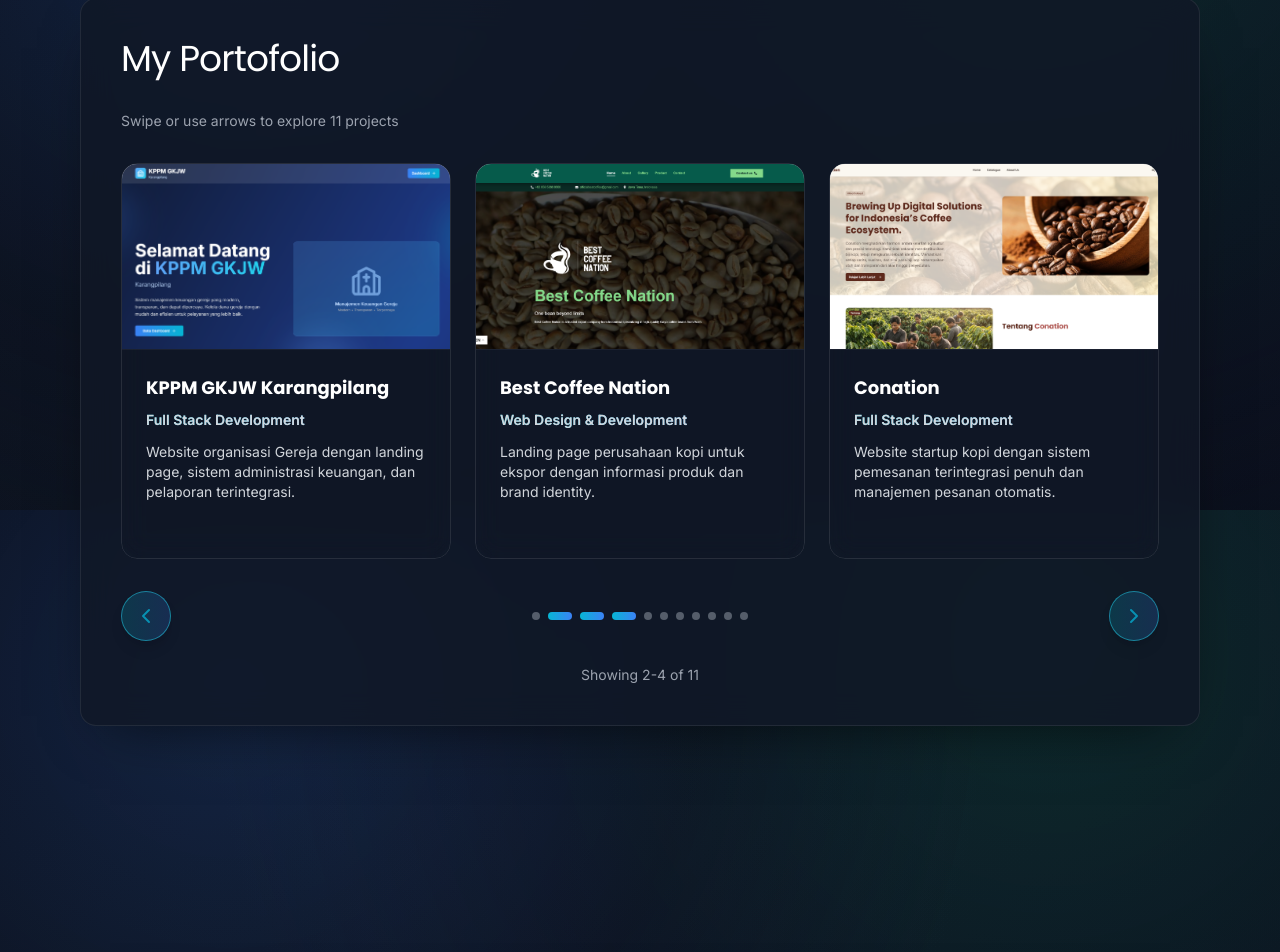
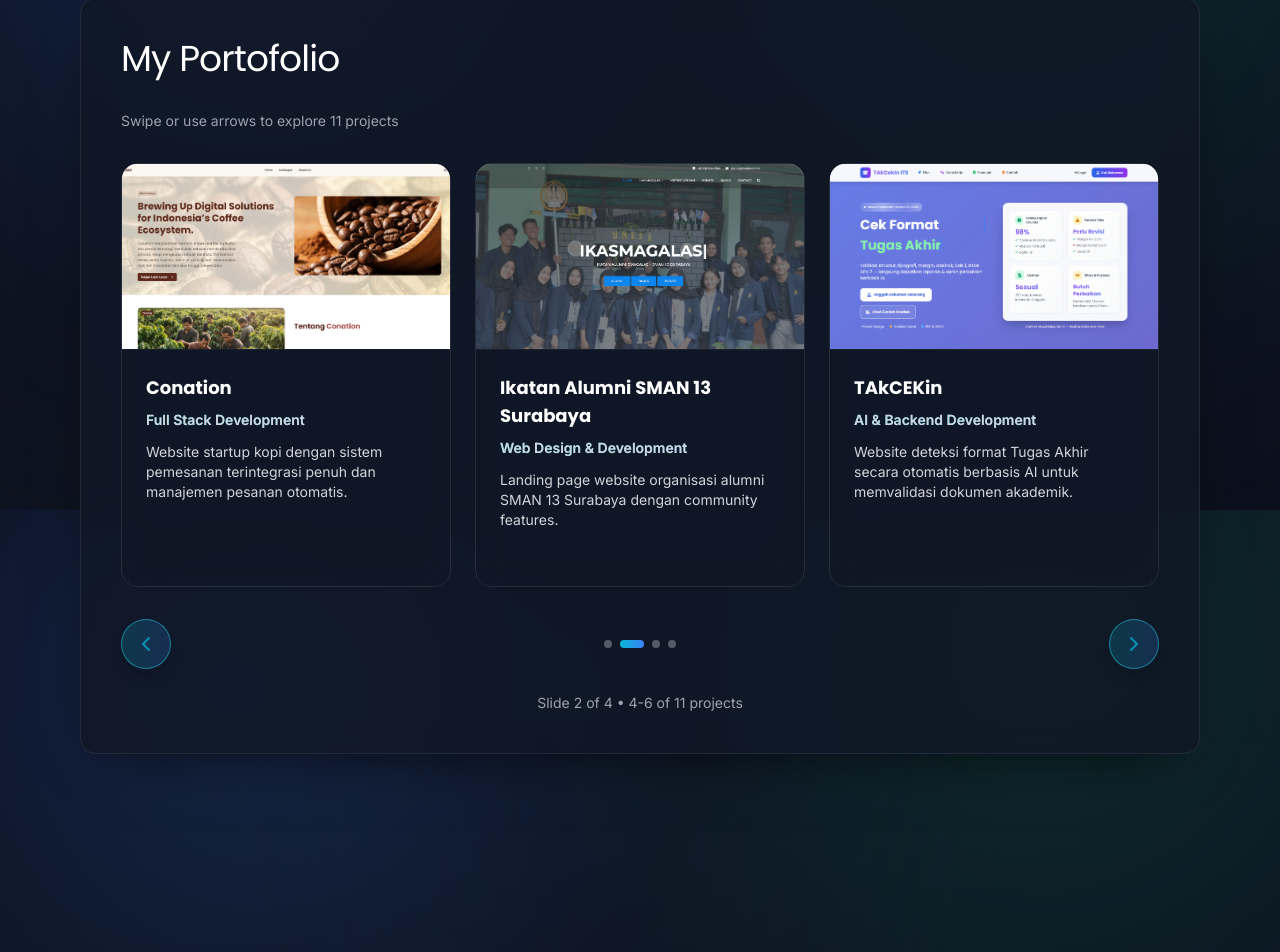
Before and after one commit to AbimanyuDA/biodata-pribadi, a Next.js app: page / in a window 1280 px wide. Shown: the part 4290-5242 px from the top of the page. Built offline with nearby package versions, Linux system fonts and the light colour scheme.

Commit message:
fix: restore carousel with smooth animations and responsive layout

```diff
--- a/components/sections/Portfolio.tsx
+++ b/components/sections/Portfolio.tsx
@@ -151,33 +151,54 @@
   const [current, setCurrent] = useState<(typeof projects)[0] | null>(null);
   const [currentIndex, setCurrentIndex] = useState(0);
   const [autoPlay, setAutoPlay] = useState(true);
+  const [screenSize, setScreenSize] = useState<"mobile" | "tablet" | "desktop">(
+    "desktop"
+  );
+
+  // Detect screen size
+  useEffect(() => {
+    const handleResize = () => {
+      if (typeof window !== "undefined") {
+        const width = window.innerWidth;
+        if (width < 640) setScreenSize("mobile");
+        else if (width < 1024) setScreenSize("tablet");
+        else setScreenSize("desktop");
+      }
+    };
+
+    handleResize();
+    window.addEventListener("resize", handleResize);
+    return () => window.removeEventListener("resize", handleResize);
+  }, []);
+
+  // Determine items per slide based on screen size
+  const itemsPerSlide = screenSize === "mobile" ? 1 : screenSize === "tablet" ? 2 : 3;
+  const totalSlides = Math.ceil(projects.length / itemsPerSlide);
 
   // Auto-advance carousel
   useEffect(() => {
     if (!autoPlay) return;
 
     const interval = setInterval(() => {
-      setCurrentIndex((prev) => (prev + 1) % projects.length);
+      setCurrentIndex((prev) => (prev + 1) % totalSlides);
     }, 5000); // Change slide every 5 seconds
 
     return () => clearInterval(interval);
-  }, [autoPlay]);
+  }, [autoPlay, totalSlides]);
 
-  const visibleProjects = projects.slice(currentIndex, currentIndex + 3);
-  const hasNextPage = currentIndex + 3 < projects.length;
+  const visibleProjects = projects.slice(
+    currentIndex * itemsPerSlide,
+    (currentIndex + 1) * itemsPerSlide
+  );
 
   const handleNext = () => {
-    if (hasNextPage) {
-      setCurrentIndex((prev) => prev + 1);
-    } else {
-      setCurrentIndex(0);
-    }
+    setCurrentIndex((prev) => (prev + 1) % totalSlides);
     setAutoPlay(false);
-    setTimeout(() => setAutoPlay(true), 6000); // Resume auto-play after 6 seconds
+    setTimeout(() => setAutoPlay(true), 6000);
   };
 
   const handlePrev = () => {
-    setCurrentIndex((prev) => (prev - 1 + projects.length) % projects.length);
+    setCurrentIndex((prev) => (prev - 1 + totalSlides) % totalSlides);
     setAutoPlay(false);
     setTimeout(() => setAutoPlay(true), 6000);
   };
@@ -192,32 +213,47 @@
         {/* Carousel Container */}
         <div className="relative">
           {/* Main Carousel */}
-          <div className="overflow-hidden">
+          <div className="overflow-hidden rounded-lg">
             <motion.div
-              className="grid grid-cols-1 sm:grid-cols-2 lg:grid-cols-3 gap-6"
-              animate={{ x: 0 }}
-              transition={{ duration: 0.5, ease: "easeInOut" }}
+              className={`grid gap-6 ${
+                screenSize === "mobile"
+                  ? "grid-cols-1"
+                  : screenSize === "tablet"
+                    ? "grid-cols-2"
+                    : "grid-cols-3"
+              }`}
+              initial={false}
+              animate={{
+                opacity: 1,
+                transition: { duration: 0.3 },
+              }}
+              key={currentIndex}
             >
               {visibleProjects.map((p, idx) => (
-                <motion.button
-                  key={`${p.title}-${currentIndex + idx}`}
+                <motion.div
+                  key={`${p.title}-${currentIndex}-${idx}`}
                   initial={{ opacity: 0, y: 20 }}
                   animate={{ opacity: 1, y: 0 }}
-                  exit={{ opacity: 0, y: 20 }}
-                  transition={{ delay: idx * 0.1, duration: 0.4 }}
-                  whileHover={{ y: -12, transition: { duration: 0.3 } }}
+                  transition={{
+                    duration: 0.5,
+                    delay: idx * 0.1,
+                    ease: "easeOut"
+                  }}
+                >
+                  <motion.button
                     suppressHydrationWarning
                     onClick={() => {
                       setCurrent(p);
                       setOpen(true);
                     }}
-                  className="text-left rounded-2xl overflow-hidden cursor-pointer group relative"
+                    whileHover={{ y: -12, transition: { duration: 0.3 } }}
+                    className="text-left rounded-2xl overflow-hidden cursor-pointer group relative h-full"
                   >
                     {/* Glow effect on hover */}
                     <div className="absolute -inset-0.5 bg-gradient-to-r from-cyan-500 via-blue-500 to-purple-500 rounded-2xl opacity-0 group-hover:opacity-50 blur transition-all duration-500 -z-10" />
 
                     {/* Card Background with gradient */}
-                  <div className="relative bg-gradient-to-br dark:from-slate-800/60 dark:to-slate-900/80 border border-white/10 dark:border-white/5 rounded-2xl backdrop-blur-md overflow-hidden shadow-xl dark:shadow-2xl hover:shadow-2xl dark:hover:shadow-cyan-500/30 transition-all duration-300">
+                    <div className="relative bg-gradient-to-br dark:from-slate-800/60 dark:to-slate-900/80 border border-white/10 dark:border-white/5 rounded-2xl backdrop-blur-md overflow-hidden shadow-xl dark:shadow-2xl hover:shadow-2xl dark:hover:shadow-cyan-500/30 transition-all duration-300 h-full flex flex-col">
                       {/* Image Container */}
                       <div className="aspect-video overflow-hidden bg-gradient-to-br from-gray-300 to-gray-400 dark:from-slate-700 dark:to-slate-800 relative">
                         <motion.img
@@ -248,7 +284,7 @@
                       </div>
 
                       {/* Content */}
-                    <div className="p-6 bg-gradient-to-b dark:from-slate-800/90 dark:to-slate-900/95 backdrop-blur-sm border-t border-white/5">
+                      <div className="p-6 bg-gradient-to-b dark:from-slate-800/90 dark:to-slate-900/95 backdrop-blur-sm border-t border-white/5 flex-grow flex flex-col">
                         <div className="mb-3">
                           <h3 className="font-poppins font-bold text-base md:text-lg dark:text-white group-hover:text-cyan-300 transition-colors duration-300 line-clamp-2">
                             {p.title}
@@ -257,7 +293,7 @@
                             {p.role}
                           </p>
                         </div>
-                      <p className="text-xs md:text-sm dark:text-gray-300 leading-relaxed line-clamp-3 group-hover:text-gray-100 transition-colors">
+                        <p className="text-xs md:text-sm dark:text-gray-300 leading-relaxed line-clamp-3 group-hover:text-gray-100 transition-colors flex-grow">
                           {p.desc}
                         </p>
 
@@ -277,6 +313,7 @@
                       </div>
                     </div>
                   </motion.button>
+                </motion.div>
               ))}
             </motion.div>
           </div>
@@ -295,7 +332,7 @@
 
             {/* Dot Indicators */}
             <div className="flex gap-2 justify-center flex-wrap max-w-xs">
-              {Array.from({ length: Math.ceil(projects.length / 1) }).map(
+              {Array.from({ length: totalSlides }).map(
                 (_, idx) => (
                   <motion.button
                     key={idx}
@@ -305,7 +342,7 @@
                       setTimeout(() => setAutoPlay(true), 6000);
                     }}
                     className={`h-2 rounded-full transition-all ${
-                      idx >= currentIndex && idx < currentIndex + 3
+                      idx === currentIndex
                         ? "w-6 bg-gradient-to-r from-cyan-500 to-blue-500"
                         : "w-2 bg-gray-400/50 dark:bg-white/20 hover:bg-gray-400"
                     }`}
@@ -330,8 +367,10 @@
           {/* Counter */}
           <div className="text-center mt-6">
             <p className="text-sm text-black/60 dark:text-white/60">
-              Showing {currentIndex + 1}-
-              {Math.min(currentIndex + 3, projects.length)} of {projects.length}
+              Slide {currentIndex + 1} of {totalSlides} •{" "}
+              {currentIndex * itemsPerSlide + 1}-
+              {Math.min((currentIndex + 1) * itemsPerSlide, projects.length)} of{" "}
+              {projects.length} projects
             </p>
           </div>
         </div>
```
Lines whose indentation alone changed are shown as unchanged.
